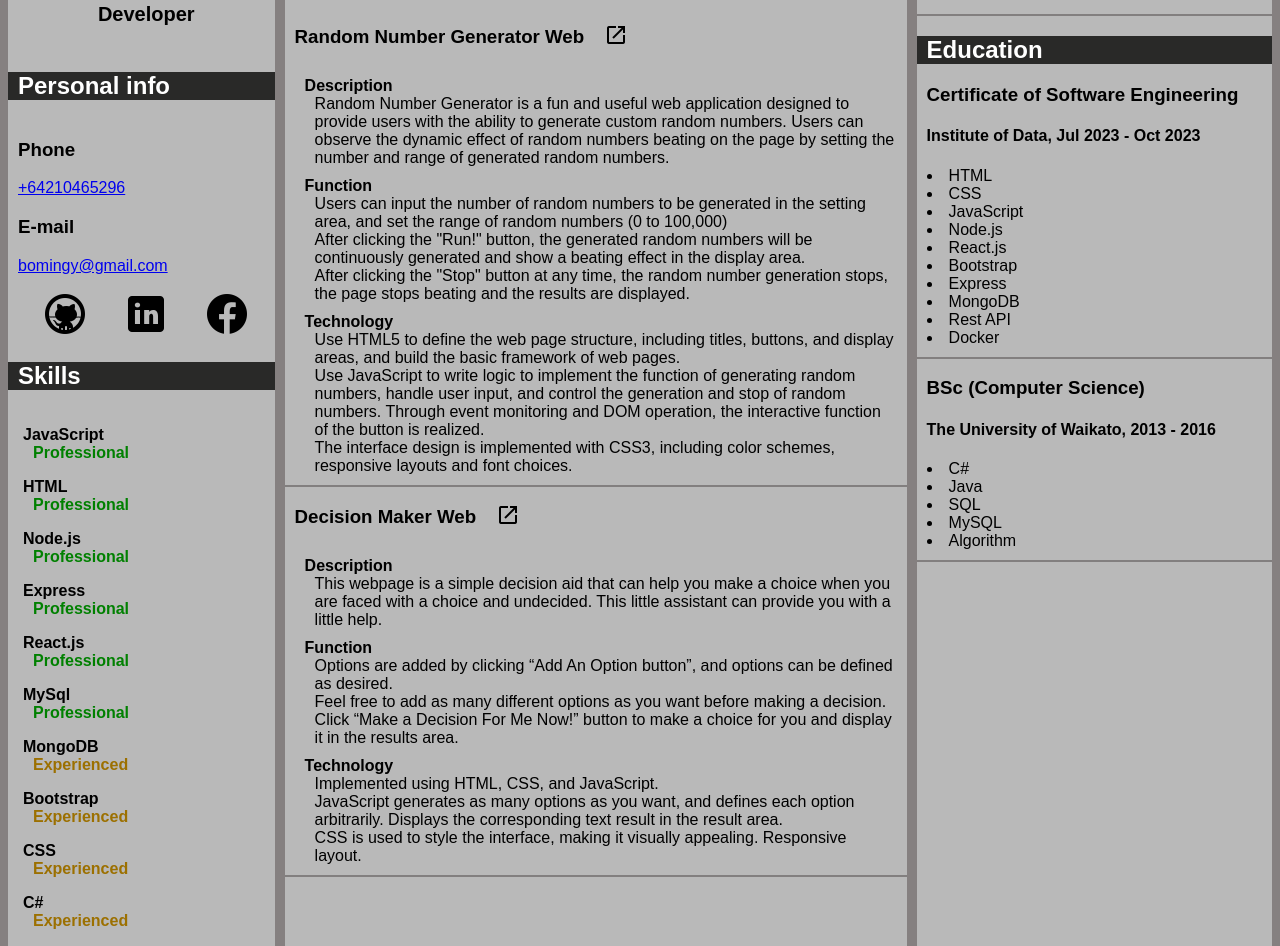
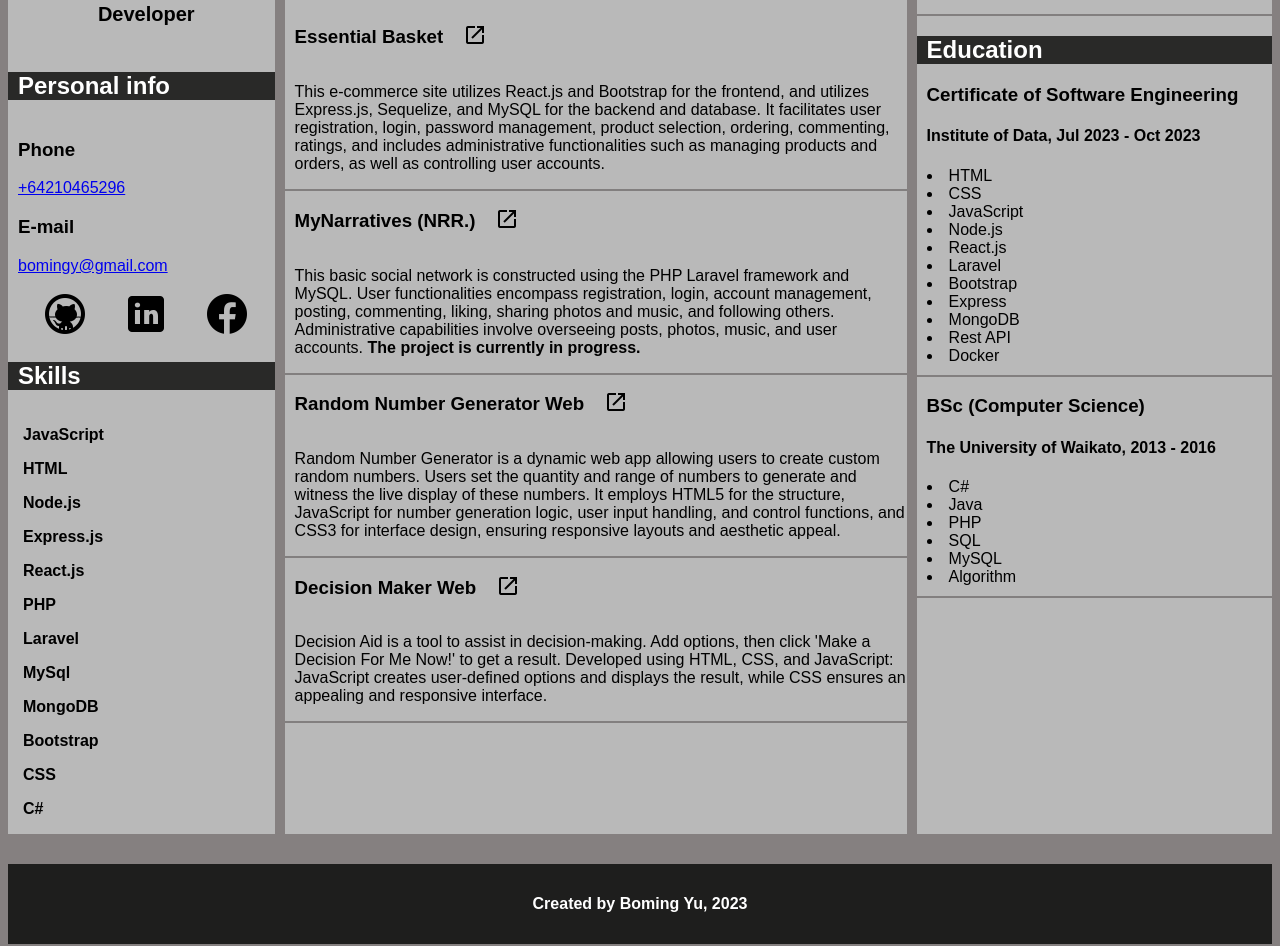
Before and after one commit to BomingYu/MyOnilneResume, a plain HTML site: page index.html in a window 1280 px wide. Shown: the part 280-1226 px from the top of the page. Drawn offline with Linux system fonts and the light colour scheme; a web font is replaced by a local one.

Commit message:
Change some components

```diff
--- a/index.html
+++ b/index.html
@@ -17,6 +17,7 @@
       rel="stylesheet"
     />
   </head>
+
   <body>
     <section class="bodysection">
       <section class="infoSection">
@@ -50,63 +51,39 @@
           <div class="skillList">
             <ul class="liSkill">
               JavaScript
-              <li class="iii">
-                Professional
-              </li>
             </ul>
             <ul class="liSkill">
               HTML
-              <li class="iii">
-                Professional
-              </li>
             </ul>
             <ul class="liSkill">
               Node.js
-              <li class="iii">
-                Professional
-              </li>
             </ul>
             <ul class="liSkill">
-              Express
-              <li class="iii">
-                Professional
-              </li>
+              Express.js
             </ul>
             <ul class="liSkill">
               React.js
-              <li class="iii">
-                Professional
-              </li>
+            </ul>
+            <ul class="liSkill">
+              PHP
+            </ul>
+            <ul class="liSkill">
+              Laravel
             </ul>
             <ul class="liSkill">
               MySql
-              <li class="iii">
-                Professional
-              </li>
             </ul>
             <ul class="liSkill">
               MongoDB
-              <li class="ii">
-                Experienced
-              </li>
             </ul>
             <ul class="liSkill">
               Bootstrap
-              <li class="ii">
-                Experienced
-              </li>
             </ul>
             <ul class="liSkill">
               CSS
-              <li class="ii">
-                Experienced
-              </li>
             </ul>
             <ul class="liSkill">
               C#
-              <li class="ii">
-                Experienced
-              </li>
             </ul>
           </div>
         </div>
@@ -129,64 +106,71 @@
         </div>
         <div class="projectDiv">
           <h2 class="title">Projects</h2>
+
+          <div class="borderBottom">
+            <div class="titleWithLink">
+              <h3>Essential Basket</h3>
+              <a
+                href="https://github.com/BomingYu/Capstone_Project"
+                target="_blank"
+                ><img class="projectLink" src="/asset/img/link.png"
+              /></a>
+            </div>
+            <p>
+              This e-commerce site utilizes React.js and Bootstrap for the frontend, and utilizes Express.js, Sequelize, and MySQL for the backend and database. It facilitates user registration, login, password management, product selection, ordering, commenting, ratings, and includes administrative functionalities such as managing products and orders, as well as controlling user accounts.
+            </p>
+          </div>
+
+          <div class="borderBottom">
+            <div class="titleWithLink">
+              <h3>MyNarratives (NRR.)</h3>
+              <a
+                href="https://github.com/BomingYu/MyNarratives"
+                target="_blank"
+                ><img class="projectLink" src="/asset/img/link.png"
+              /></a>
+            </div>
+            <p>
+              This basic social network is constructed using the PHP Laravel framework and MySQL. User functionalities encompass registration, login, account management, posting, commenting, liking, sharing photos and music, and following others. Administrative capabilities involve overseeing posts, photos, music, and user accounts.  <strong>The project is currently in progress.</strong>
+            </p>
+          </div>
+
           <div class="borderBottom">
             <div class="titleWithLink">
               <h3>Random Number Generator Web</h3>
-              <a href="https://github.com/BomingYu/Random_Numbers_Generator" target="_blank"
+              <a
+                href="https://github.com/BomingYu/Random_Numbers_Generator"
+                target="_blank"
                 ><img class="projectLink" src="/asset/img/link.png"
               /></a>
             </div>
-            <ul class="projectDetial">Description
-              <li>Random Number Generator is a fun and useful web application designed to provide users with the ability to generate custom random numbers. Users can observe the dynamic effect of random numbers beating on the page by setting the number and range of generated random numbers.</li>
-            </ul>
-            <ul class="projectDetial">Function
-              <li>Users can input the number of random numbers to be generated in the setting area, and set the range of random numbers (0 to 100,000)</li>
-              <li>After clicking the "Run!" button, the generated random numbers will be continuously generated and show a beating effect in the display area.</li>
-              <li>After clicking the "Stop" button at any time, the random number generation stops, the page stops beating and the results are displayed.</li>
-            </ul>
-            <ul class="projectDetial">Technology
-              <li>Use HTML5 to define the web page structure, including titles, buttons, and display areas, and build the basic framework of web pages.</li>
-              <li>Use JavaScript to write logic to implement the function of generating random numbers, handle user input, and control the generation and stop of random numbers. Through event monitoring and DOM operation, the interactive function of the button is realized.</li>
-              <li>The interface design is implemented with CSS3, including color schemes, responsive layouts and font choices.</li>
-            </ul>
+            <p>
+              Random Number Generator is a dynamic web app allowing users to
+              create custom random numbers. Users set the quantity and range of
+              numbers to generate and witness the live display of these numbers.
+              It employs HTML5 for the structure, JavaScript for number
+              generation logic, user input handling, and control functions, and
+              CSS3 for interface design, ensuring responsive layouts and
+              aesthetic appeal.
+            </p>
           </div>
 
           <div class="borderBottom">
             <div class="titleWithLink">
               <h3>Decision Maker Web</h3>
-              <a href="https://github.com/BomingYu/DecisionMaker" target="_blank"
+              <a
+                href="https://github.com/BomingYu/DecisionMaker"
+                target="_blank"
                 ><img class="projectLink" src="/asset/img/link.png"
               /></a>
             </div>
-            <ul class="projectDetial">
-              Description
-              <li>
-                This webpage is a simple decision aid that can help you make a choice when you are faced with a choice and undecided. This little assistant can provide you with a little help.
-              </li>
-            </ul>
-            <ul class="projectDetial">
-              Function
-              <li>
-                Options are added by clicking “Add An Option button”, and options can be defined as desired.
-              </li>
-              <li>
-                Feel free to add as many different options as you want before making a decision.
-              </li>
-              <li>
-                Click “Make a Decision For Me Now!” button to make a choice for you and display it in the results area.
-              </li>
-            </ul>
-            <ul class="projectDetial">
-              Technology
-              <li>
-                Implemented using HTML, CSS, and JavaScript.
-              </li>
-              <li>
-                JavaScript generates as many options as you want, and defines each option arbitrarily. Displays the corresponding text result in the result area.
-              </li>
-              <li>
-                CSS is used to style the interface, making it visually appealing. Responsive layout.              </li>
-              </ul>
+            <p>
+              Decision Aid is a tool to assist in decision-making. Add options,
+              then click 'Make a Decision For Me Now!' to get a result.
+              Developed using HTML, CSS, and JavaScript: JavaScript creates
+              user-defined options and displays the result, while CSS ensures an
+              appealing and responsive interface.
+            </p>
           </div>
         </div>
       </section>
@@ -217,6 +201,7 @@
             <li>JavaScript</li>
             <li>Node.js</li>
             <li>React.js</li>
+            <li>Laravel</li>
             <li>Bootstrap</li>
             <li>Express</li>
             <li>MongoDB</li>
@@ -228,6 +213,7 @@
             <h4>The University of Waikato, 2013 - 2016</h4>
             <li>C#</li>
             <li>Java</li>
+            <li>PHP</li>
             <li>SQL</li>
             <li>MySQL</li>
             <li class="lastLine">Algorithm</li>
@@ -235,6 +221,8 @@
         </div>
       </section>
     </section>
-    <footer><h4 class="footText">Created by Boming Yu, 2023</h4></footer>
+    <footer>
+      <h4 class="footText">Created by Boming Yu, 2023</h4>
+    </footer>
   </body>
 </html>
```
Also changed, not shown: 2 other files.
